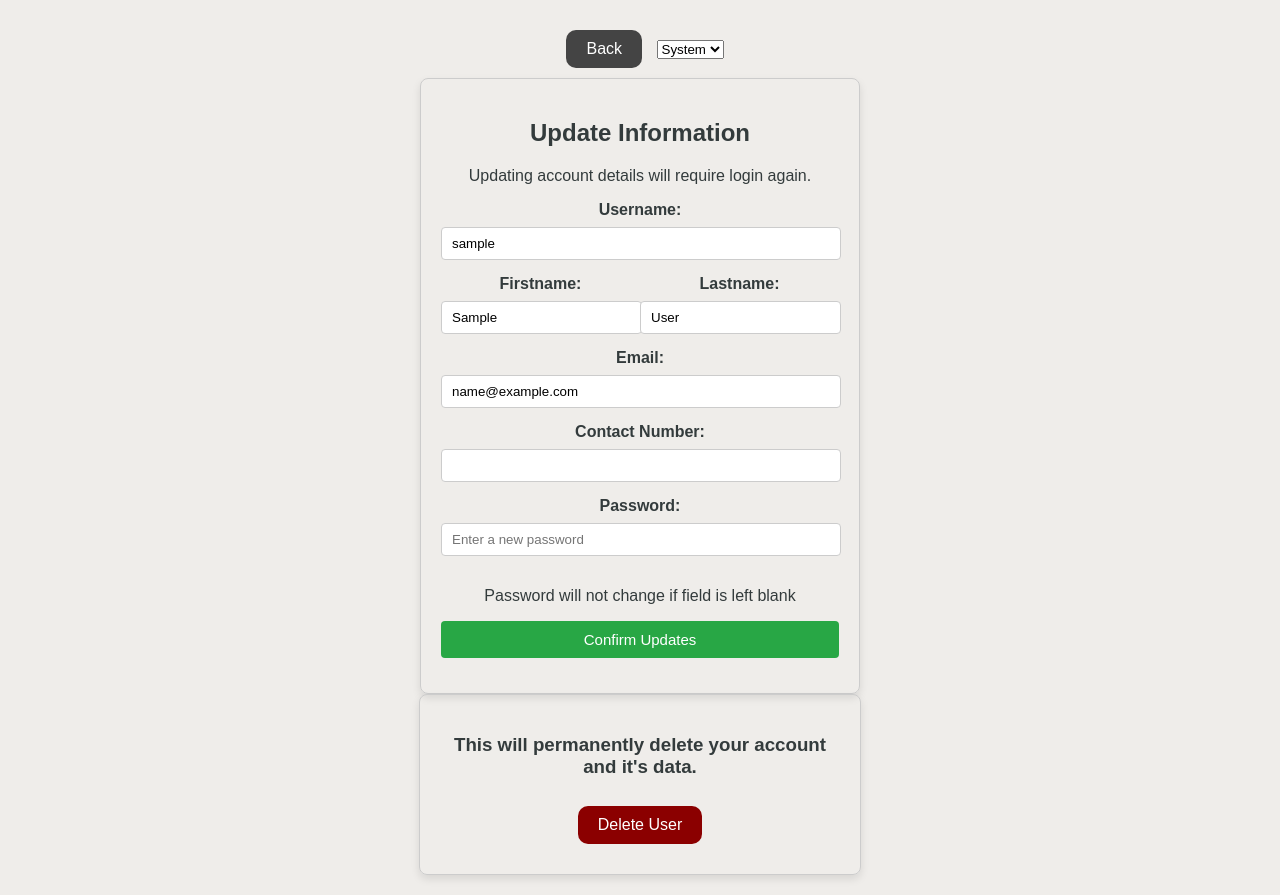
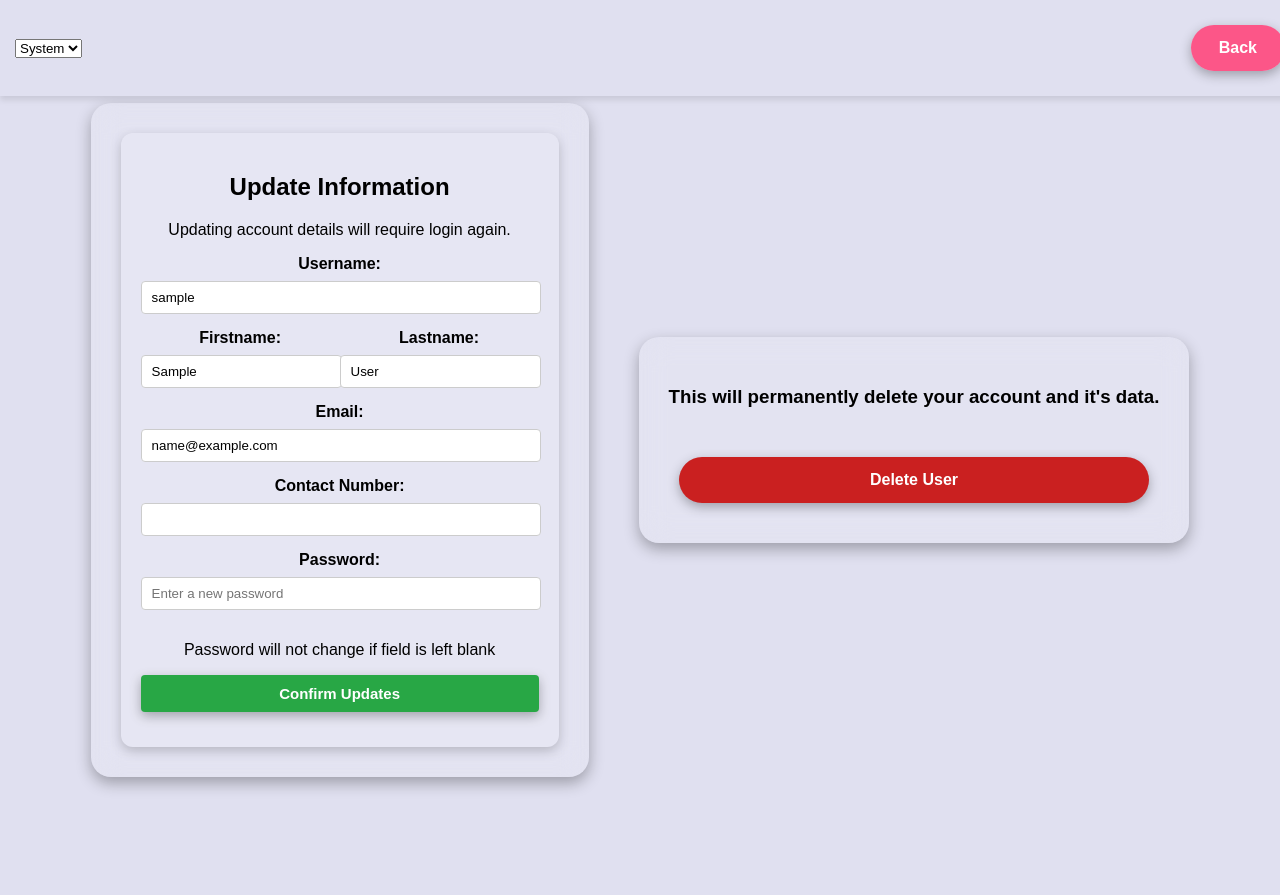
Before and after one commit to AdamPalmerGithub/addressBook, a Django app: page /settings/ in a window 1280 px wide. After the commit the page ends 790 px from the top, so only its background shows below. Run offline with Django 5.2, Linux system fonts and the light colour scheme; the visitor is signed in with stand-in values (Sample User, id 1).

Commit message:
Styles: Colour scheme changed

```diff
--- a/myproject/myapp/templates/addContact.html
+++ b/myproject/myapp/templates/addContact.html
@@ -10,18 +10,18 @@
 </head>
 <body>
     <header>
-        <a class="btn" href="../addressBook">Back</a>
         <select id="mode" onchange="choice(mode.value)">
             <option value="system" selected disabled>System</option>
             <option value="light">Light</option>
             <option value="dark">Dark</option>
         </select>
+        <a class="btn" href="../addressBook">Back</a>
     </header>
     <h2>Enter Your Details</h2>
     <div class="add">
         <form action="{% url 'addContactsubmit' %}" method="post">
             {% csrf_token %}
-            <div>
+            <div class="name">
                     <label for="first_name">First Name:</label>
                     <input type="text" id="first_name" name="first_name" required>
 
--- a/myproject/myapp/templates/login.html
+++ b/myproject/myapp/templates/login.html
@@ -91,12 +91,14 @@ p {
     <script src="{% static 'js/main.js' %}"></script>
 </head>
 <body>
-<div class="card-container">
+<header>
     <select id="mode" onchange="choice(mode.value)">
         <option value="system" selected disabled>System</option>
         <option value="light">Light</option>
         <option value="dark">Dark</option>
     </select>
+</header>
+<div class="card-container">
     <p>{{ error }}</p>
     <form name="login" method="post" action="../loginuser/">
         <h2 style="text-align:center;">Login</h2>
--- a/myproject/myapp/templates/settings.html
+++ b/myproject/myapp/templates/settings.html
@@ -9,13 +9,14 @@
 </head>
 <body>
 <header>
-    <a class="btn" href="../addressBook">Back</a>
     <select id="mode" onchange="choice(mode.value)">
             <option value="system" selected disabled>System</option>
             <option value="light">Light</option>
             <option value="dark">Dark</option>
     </select>
+    <a class="btn" href="../addressBook">Back</a>
 </header>
+<div class="main-container">
     <div class="update">
         <form name="update" method="post" action="../update/">
             <h2 style="text-align:center;">Update Information</h2>
@@ -44,10 +45,10 @@
             <input type="submit" class="btn conf" value="Confirm Updates">
         </form>
     </div>
-
     <div class="delete">
     <h3>This will permanently delete your account and it's data.</h3>
     <a class="btn del" href="../delete" onclick="return confirm('Are you sure? This will delete all data associated with user profile.');">Delete User</a>
 </div>
+</div>
 </body>
 </html>
--- a/myproject/myapp/templates/signup.html
+++ b/myproject/myapp/templates/signup.html
@@ -16,6 +16,7 @@
         <option value="dark">Dark</option>
     </select>
 </header>
+    <div class="card-container">
     <form name="signup" method="post" action="../adduser/">
         <h2 style="text-align:center;">Signup</h2>
         {% csrf_token %}
@@ -39,9 +40,10 @@
         <label for="pwd">Password:</label>
         <input id="pwd" name="pwd" type="password" placeholder="Enter a password">
 
-        <input type="submit" name="reg" value="Click to Register">
+        <button type="submit" name="reg">Click to Register</button>
     </form>
-    <a id="login" href="/login">Got an account? Login here :)</a>
+        <a id="login" href="/login">Got an account? Login here :)</a>
+    </div>
 </div>
 </body>
 </html>
--- a/myproject/myapp/templates/updateContact.html
+++ b/myproject/myapp/templates/updateContact.html
@@ -10,12 +10,12 @@
 </head>
 <body>
     <header>
-        <a class="btn" href="{% url 'addressBook' %}">Back</a>
         <select id="mode" onchange="choice(mode.value)">
             <option value="system" selected disabled>System</option>
             <option value="light">Light</option>
             <option value="dark">Dark</option>
         </select>
+        <a class="btn" href="{% url 'addressBook' %}">Back</a>
     </header>
     <h2>Update Contact's Details</h2>
     <form action="{% url 'updateContactSubmit' id=contact.id %}" method="post">
--- a/myproject/static/styles/settings.css
+++ b/myproject/static/styles/settings.css
@@ -1,5 +1,7 @@
 :root {
   color-scheme: light dark;
+  --light: #e0e0f0;
+  --dark: #28283d;
 }
 
 .light {
@@ -8,26 +10,90 @@
 .dark {
     color-scheme: dark;
 }
-
+header{
+    position: fixed;
+    top: 0;
+    left: 0;
+    width: 100%;
+    background-color: light-dark(var(--light), var(--dark));
+    backdrop-filter: blur(10px);
+    padding: 15px;
+    display: flex;
+    justify-content: space-between;
+    align-items: center;
+    box-shadow: 0 4px 6px rgba(0, 0, 0, 0.1);
+    z-index: 1000;
+}
 body {
-    color: light-dark(#333b3c, #efefec);
-    background-color: light-dark(#efedea, #223a2c);
+    color: light-dark(var(--light), var(--dark));
+    background-color: light-dark(var(--light), var(--dark));
     font-family: Arial, sans-serif;
-   margin: 0;
+    margin: 20px;
     padding: 20px;
-   text-align: center;
     display: flex;
     flex-direction: column;
     justify-content: center;
     align-items: center;
+    height: 100vh;
 }
+
+.main-container {
+    display: flex;
+    align-items: center;
+    gap: 50px;
+    max-width: 1200px;
+    padding: 20px;
+}
+
+.update, .delete {
+    display: flex;
+    flex-direction: column;
+    gap: 20px;
+    background: rgba(255, 255, 255, 0.1);
+    backdrop-filter: blur(15px);
+    padding: 30px;
+    border-radius: 20px;
+    box-shadow: 0 6px 15px rgba(0, 0, 0, 0.3);
+    text-align: center;
+    color: #ffffff;
+}
+
+.del {
+    padding: 10px;
+    background-color: #f44336;
+    color: white;
+    border: none;
+    cursor: pointer;
+}
+.del:hover {
+    background-color: #d32f2f;
+}
+
 .btn {
-   background-color:#444;
-   border-radius:10px;
+    display: inline-block;
+    text-decoration: none;
+    padding: 14px 28px;
+    border-radius: 30px;
+    background: rgba(255, 71, 126, 0.9);
+    color: #fff;
+    font-weight: bold;
+    transition: 0.3s;
+    box-shadow: 0 4px 12px rgba(0, 0, 0, 0.3);
+    border: none;
+    cursor: pointer;
 }
+
+.btn:hover {
+        transform: translateY(-3px);
+}
+
 .del {
-   background-color: #8B0000
+    background-color: #ca2020;
 }
+.del:hover {
+    background-color: #992c2c;
+}
+
 a {
     display: inline-block;
     padding: 10px 20px;
@@ -37,16 +103,23 @@ a {
     text-decoration: none;
     color: white;
 }
-form, .delete {
+
+form {
+    color: light-dark(black, white);
     max-width: 400px;
     margin: auto;
     padding: 20px;
-   border: 1px solid #ccc;
-   border-radius: 8px;
-   box-shadow: 0 4px 8px rgba(0, 0, 0, 0.1);
+    border-radius: 12px;
+    background: rgba(255, 255, 255, 0.12);
+    box-shadow: 0 4px 12px rgba(0, 0, 0, 0.2);
+}
+
+h3 {
+    color: light-dark(black, white);
 }
 
 label {
+    color: light-dark(black, white);
     display: block;
     margin-bottom: 8px;
     font-weight: bold;
@@ -59,6 +132,7 @@ input {
     border: 1px solid #ccc;
     border-radius: 4px;
 }
+
 
 input[type="submit"] {
    width: 100%;
```
Also changed, not shown: myproject/static/styles/addContact.css (+86 -26 lines), myproject/static/styles/addressBook.css (+8 -0 lines), myproject/static/styles/login.css (+14 -0 lines), myproject/static/styles/signup.css (+54 -34 lines), myproject/myapp/templates/index.html (indentation only). Lines whose indentation alone changed are shown as unchanged.
